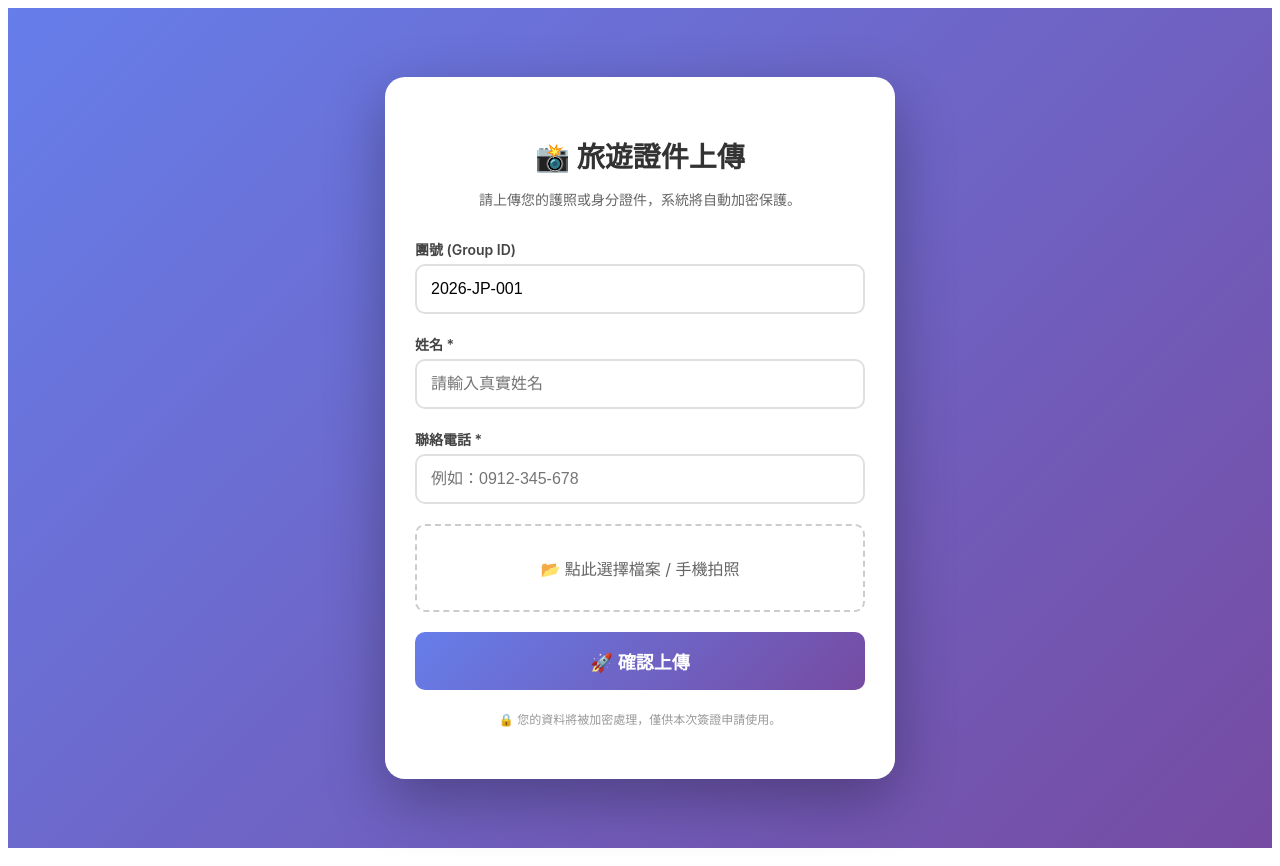
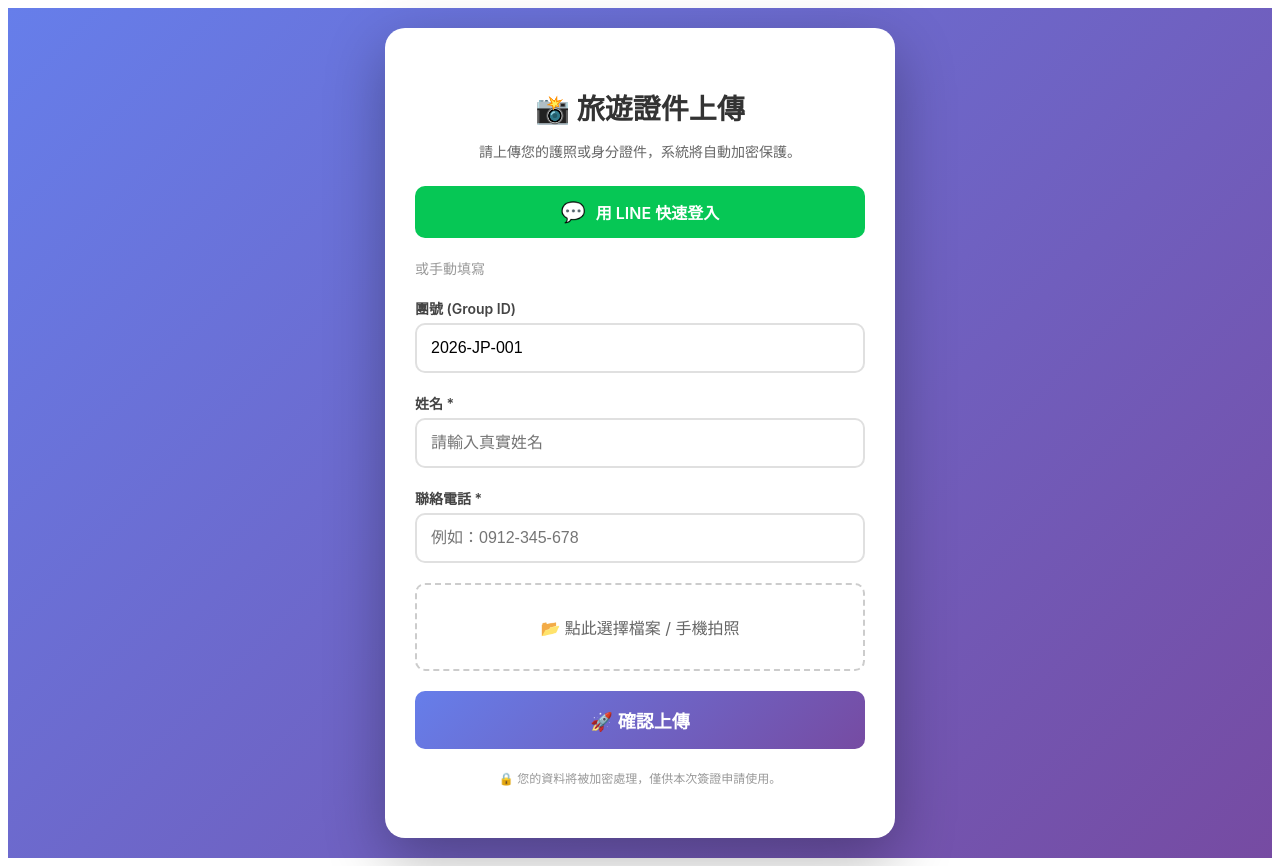
Before and after one commit to hsinliken/travel-doc-upload, a Next.js app: page / in a window 1280 px wide. Built offline with nearby package versions, Linux system fonts and the light colour scheme; no server answers.

Commit message:
Add LINE Login integration with auto-fill name

```diff
--- /dev/null
+++ b/pages/api/line-callback.js
@@ -0,0 +1,60 @@
+// LINE Login 回調處理
+import { google } from 'googleapis';
+
+export default async function handler(req, res) {
+  const { code, state } = req.query;
+
+  if (!code) {
+    return res.status(400).json({ error: 'No authorization code' });
+  }
+
+  try {
+    // 交換 code 取得 access token
+    const tokenResponse = await fetch('https://api.line.me/oauth2/v2.1/token', {
+      method: 'POST',
+      headers: {
+        'Content-Type': 'application/x-www-form-urlencoded',
+      },
+      body: new URLSearchParams({
+        grant_type: 'authorization_code',
+        code: code,
+        redirect_uri: `${process.env.NEXT_PUBLIC_BASE_URL || 'https://travel-doc-upload.vercel.app'}/api/line-callback`,
+        client_id: process.env.LINE_CHANNEL_ID,
+        client_secret: process.env.LINE_CHANNEL_SECRET,
+      }),
+    });
+
+    const tokenData = await tokenResponse.json();
+
+    if (!tokenData.access_token) {
+      console.error('LINE Token Error:', tokenData);
+      return res.redirect('/?error=line_auth_failed');
+    }
+
+    // 取得用戶資料
+    const profileResponse = await fetch('https://api.line.me/v2/profile', {
+      headers: {
+        Authorization: `Bearer ${tokenData.access_token}`,
+      },
+    });
+
+    const profile = await profileResponse.json();
+
+    if (!profile.userId) {
+      return res.redirect('/?error=profile_failed');
+    }
+
+    // 將用戶資料透過 query string 傳回前端
+    const params = new URLSearchParams({
+      lineUserId: profile.userId,
+      lineName: profile.displayName || '',
+      linePicture: profile.pictureUrl || '',
+    });
+
+    res.redirect(`/?${params.toString()}`);
+
+  } catch (error) {
+    console.error('LINE Callback Error:', error);
+    res.redirect('/?error=line_error');
+  }
+}
--- a/pages/index.js
+++ b/pages/index.js
@@ -1,6 +1,8 @@
-import { useState } from 'react';
+import { useState, useEffect } from 'react';
+import { useRouter } from 'next/router';
 
 export default function Home() {
+  const router = useRouter();
   const [name, setName] = useState('');
   const [phone, setPhone] = useState('');
   const [groupId, setGroupId] = useState('2026-JP-001');
@@ -8,6 +10,36 @@
   const [loading, setLoading] = useState(false);
   const [uploadSuccess, setUploadSuccess] = useState(false);
   const [message, setMessage] = useState('');
+  const [lineUser, setLineUser] = useState(null);
+
+  // LINE Login 回調處理
+  useEffect(() => {
+    const { lineUserId, lineName, linePicture, error } = router.query;
+
+    if (error) {
+      setMessage('❌ LINE 登入失敗，請手動填寫資料');
+    }
+
+    if (lineUserId && lineName) {
+      setLineUser({
+        userId: lineUserId,
+        name: lineName,
+        picture: linePicture,
+      });
+      setName(lineName); // 自動帶入姓名
+
+      // 清除 URL 參數
+      router.replace('/', undefined, { shallow: true });
+    }
+  }, [router.query]);
+
+  // LINE Login URL
+  const lineLoginUrl = `https://access.line.me/oauth2/v2.1/authorize?` +
+    `response_type=code` +
+    `&client_id=${process.env.NEXT_PUBLIC_LINE_CHANNEL_ID || '2009075717'}` +
+    `&redirect_uri=${encodeURIComponent((process.env.NEXT_PUBLIC_BASE_URL || 'https://travel-doc-upload.vercel.app') + '/api/line-callback')}` +
+    `&state=upload` +
+    `&scope=profile%20openid`;
 
   const handleSubmit = async (e) => {
     e.preventDefault();
@@ -24,6 +56,9 @@
     formData.append('phone', phone);
     formData.append('groupId', groupId);
     formData.append('file', file);
+    if (lineUser) {
+      formData.append('lineUserId', lineUser.userId);
+    }
 
     try {
       const res = await fetch('/api/upload', {
@@ -57,8 +92,9 @@
             我們已收到您的證件資料。
           </p>
 
+          {!lineUser && (
+            <>
               <div style={styles.divider}></div>
-
               <p style={styles.linePrompt}>📱 連結 LINE 接收即時通知</p>
               <a
                 href="https://line.me/R/ti/p/@521unlhh"
@@ -66,11 +102,19 @@
               >
                 加入官方 LINE
               </a>
+            </>
+          )}
+
+          {lineUser && (
+            <p style={styles.lineConnected}>
+              ✅ 已透過 LINE 連結，我們會發送確認訊息給您！
+            </p>
+          )}
 
           <button
             onClick={() => {
               setUploadSuccess(false);
-              setName('');
+              setName(lineUser?.name || '');
               setPhone('');
               setFile(null);
             }}
@@ -89,6 +133,24 @@
       <div style={styles.card}>
         <h1 style={styles.title}>📸 旅遊證件上傳</h1>
         <p style={styles.subtitle}>請上傳您的護照或身分證件，系統將自動加密保護。</p>
+
+        {/* LINE 登入區塊 */}
+        {!lineUser ? (
+          <a href={lineLoginUrl} style={styles.lineLoginButton}>
+            <span style={styles.lineIcon}>💬</span> 用 LINE 快速登入
+          </a>
+        ) : (
+          <div style={styles.lineUserBox}>
+            {lineUser.picture && (
+              <img src={lineUser.picture} alt="" style={styles.lineAvatar} />
+            )}
+            <span>👋 {lineUser.name}，歡迎！</span>
+          </div>
+        )}
+
+        <div style={styles.orDivider}>
+          <span>或手動填寫</span>
+        </div>
 
         <form onSubmit={handleSubmit} style={styles.form}>
 
@@ -110,7 +172,10 @@
               placeholder="請輸入真實姓名"
               value={name}
               onChange={(e) => setName(e.target.value)}
-              style={styles.input}
+              style={{
+                ...styles.input,
+                backgroundColor: lineUser ? '#f0f9f0' : 'white',
+              }}
               required
             />
           </div>
@@ -193,7 +258,48 @@
   subtitle: {
     color: '#666',
     textAlign: 'center',
-    marginBottom: '30px',
+    marginBottom: '25px',
+    fontSize: '14px',
+  },
+  lineLoginButton: {
+    display: 'flex',
+    alignItems: 'center',
+    justifyContent: 'center',
+    gap: '10px',
+    background: '#06C755',
+    color: 'white',
+    padding: '14px',
+    borderRadius: '10px',
+    textDecoration: 'none',
+    fontSize: '16px',
+    fontWeight: '600',
+    marginBottom: '20px',
+  },
+  lineIcon: {
+    fontSize: '20px',
+  },
+  lineUserBox: {
+    display: 'flex',
+    alignItems: 'center',
+    justifyContent: 'center',
+    gap: '10px',
+    background: '#f0f9f0',
+    padding: '14px',
+    borderRadius: '10px',
+    marginBottom: '20px',
+    color: '#2e7d32',
+    fontWeight: '600',
+  },
+  lineAvatar: {
+    width: '30px',
+    height: '30px',
+    borderRadius: '50%',
+  },
+  orDivider: {
+    display: 'flex',
+    alignItems: 'center',
+    margin: '20px 0',
+    color: '#999',
     fontSize: '14px',
   },
   form: {
@@ -297,6 +403,11 @@
     fontWeight: '600',
     marginBottom: '15px',
   },
+  lineConnected: {
+    color: '#2e7d32',
+    marginTop: '20px',
+    marginBottom: '20px',
+  },
   resetButton: {
     background: 'transparent',
     border: '2px solid #ddd',
```
Lines whose indentation alone changed are shown as unchanged.
